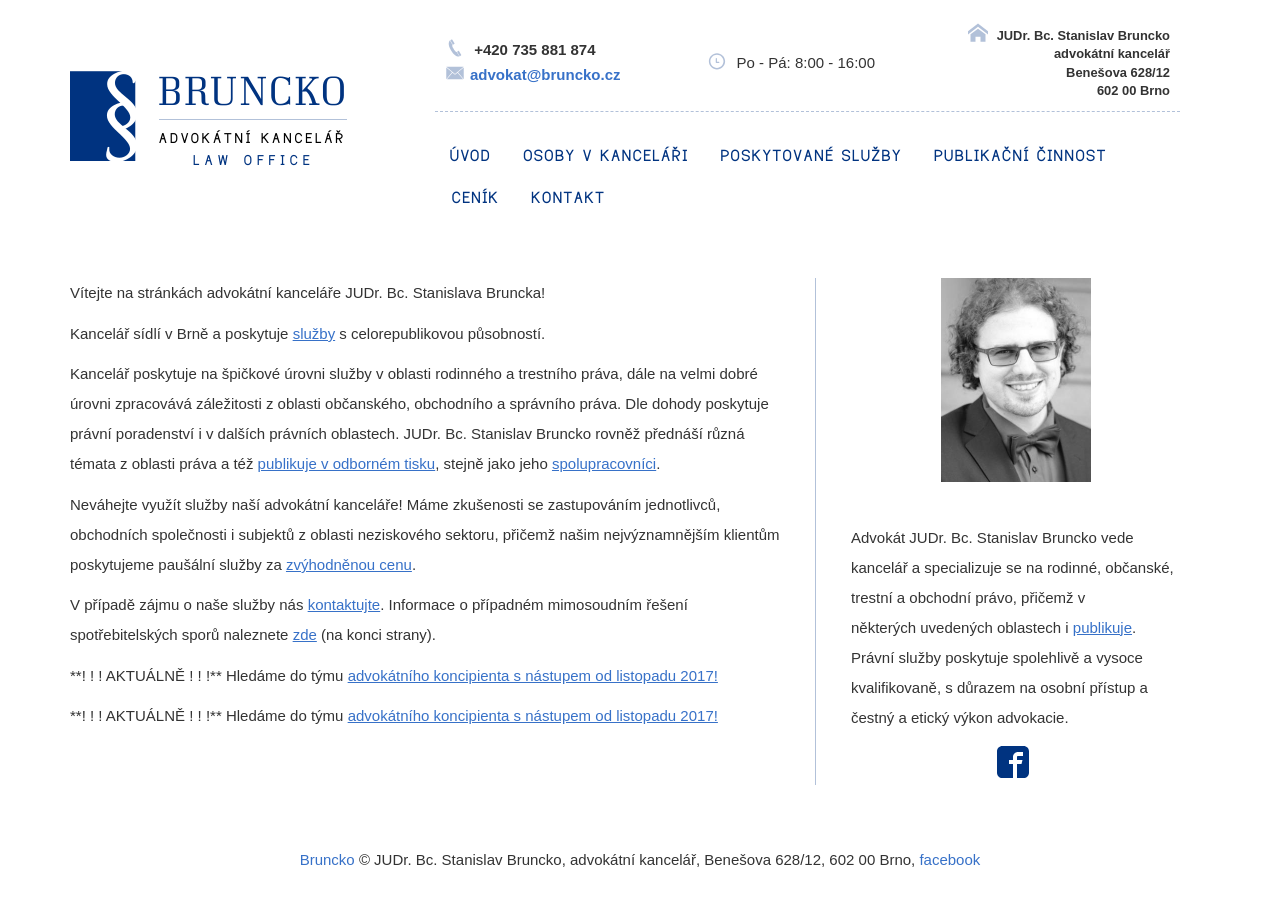
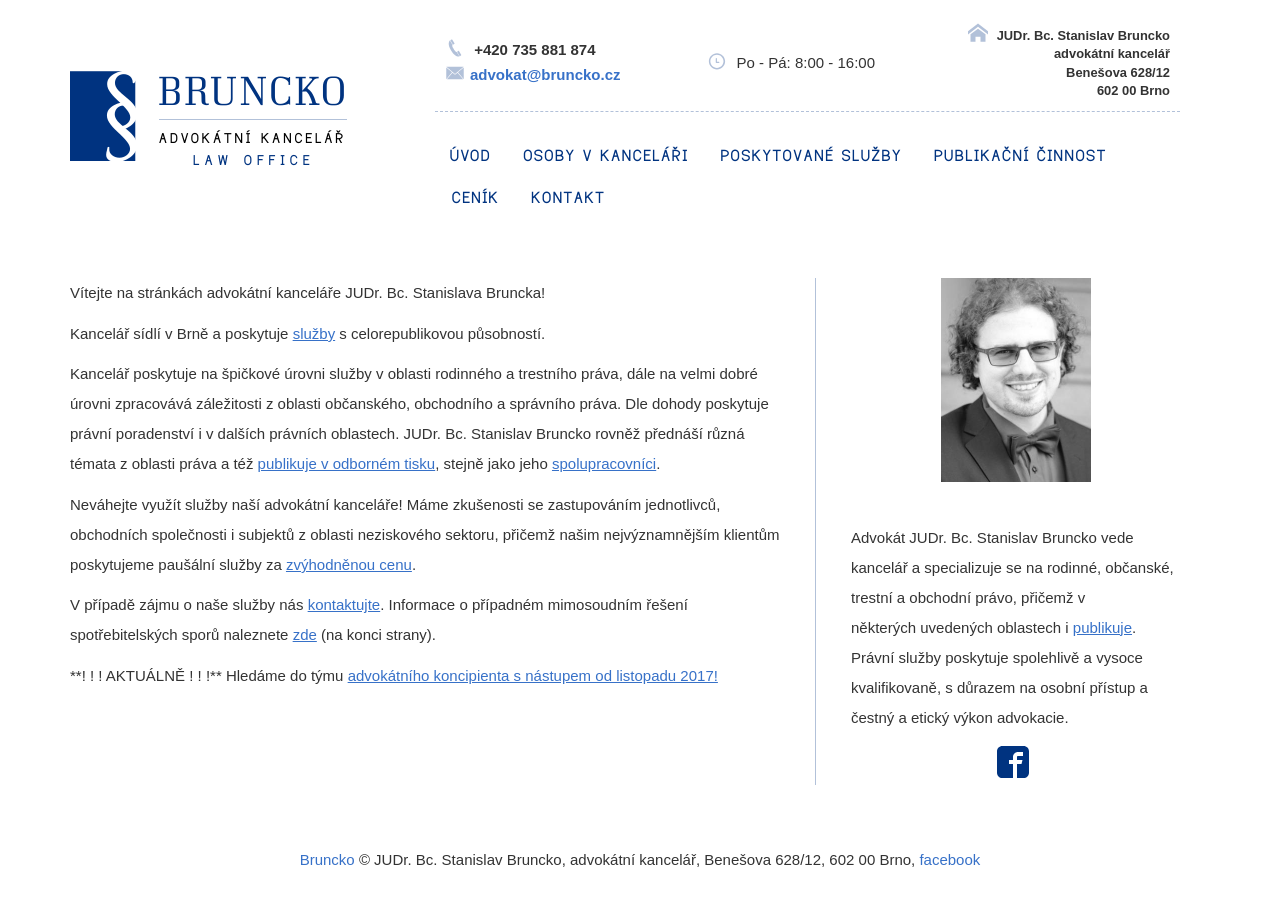
Before and after one commit to Pave91/bruncko-web, a Jekyll site: the page built from index.html, in a window 1280 px wide. Built offline with Jekyll 4.4.1, drawn with Linux system fonts in a browser that asks for light colours; nearby versions of some CDN libraries.

Commit message:
Update index.html

```diff
--- a/index.html
+++ b/index.html
@@ -19,8 +19,5 @@ layout: default
  V případě zájmu o naše služby nás <a href="{{site.baseurl}}/kontakt">kontaktujte</a>. Informace o případném mimosoudním řešení spotřebitelských sporů naleznete <a href="{{site.baseurl}}/poskytovane-sluzby">zde</a> (na konci strany).
 </p>
 <p>
-  **! ! !  AKTUÁLNĚ ! ! !**  Hledáme do týmu  <a href="{{site.baseurl}}/poskytovane-sluzby">advokátního koncipienta s nástupem od listopadu 2017!</a>
-</p>
-<p>
   **! ! !  AKTUÁLNĚ ! ! !**  Hledáme do týmu  <a href="{{site.baseurl}}/novykoncipient">advokátního koncipienta s nástupem od listopadu 2017!</a>
 </p>
```
